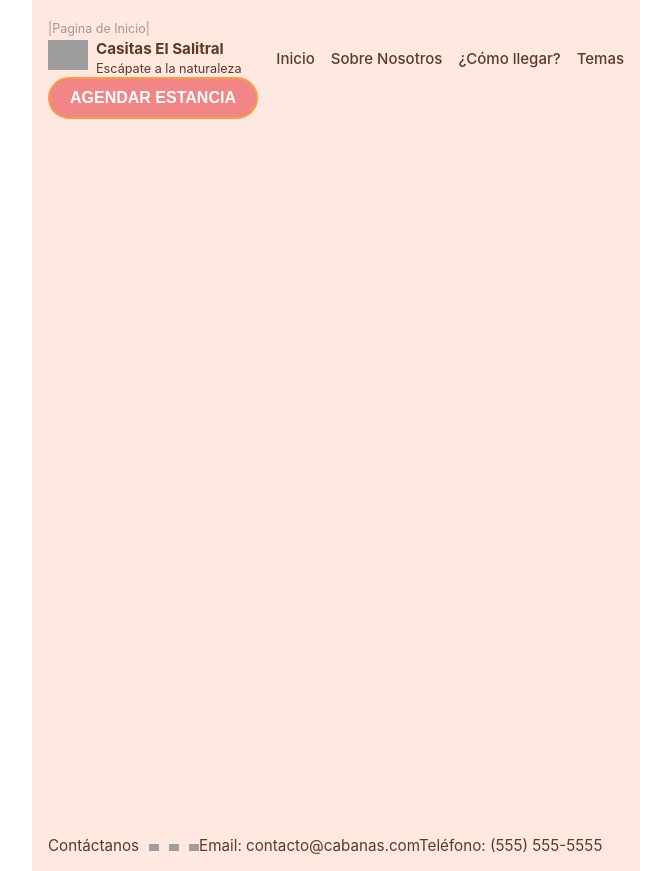
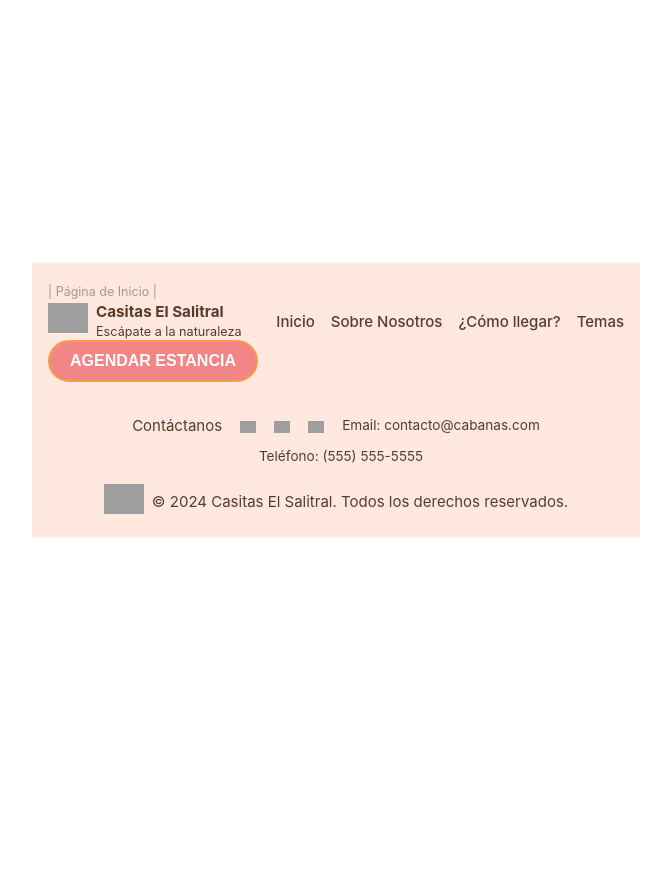
Before and after one commit to M00R3D/CasitasFront, a Vue app: page / in a window 1280 px wide. Shown: the whole page, without its empty margins (0-671 px from the left). After the commit the page ends 800 px from the top, so only its background shows below. Built offline with nearby package versions, Linux system fonts and the light colour scheme; grey boxes are pictures that could not be loaded; the HTML template or start-up script is replaced by a standard one.

Commit message:
finish footer

```diff
--- a/src/components/initialHome.vue
+++ b/src/components/initialHome.vue
@@ -1,16 +1,10 @@
 <template>
     <nav class="navStyle">
-      <span class="actual-page">
-                <small>|Pagina de Inicio|</small>
-      </span>
+      <span class="actual-page"><small>| Página de Inicio |</small></span>
       <div class="container">
         <div class="brand">
           <a href="#">
-                <img
-                src="https://i.ibb.co/Tq7v2SD/path1584.png"
-                alt="Logo"
-                class="logo"
-                />
+            <img src="https://i.ibb.co/Tq7v2SD/path1584.png" alt="Logo" class="logo" />
           </a>
           <span class="logo-text">
             Casitas El Salitral<br />
@@ -18,9 +12,7 @@
           </span>
         </div>
 
-            <button class="menu-button" @click="toggleMenu">
-            ☰
-            </button>
+        <button class="menu-button" @click="toggleMenu">☰</button>
 
         <div class="menu" :class="{ open: isOpen }">
           <a href="#">Inicio</a>
@@ -29,47 +21,27 @@
           <a href="#">Temas</a>
         </div>
 
-            <button class="btn-agendar " @click="goToAgendarCita()">
-              Agendar Estancia
-            </button>
+        <button class="btn-agendar" @click="goToAgendarCita()">Agendar Estancia</button>
       </div>
     </nav>
 
-    <body>
-        <br>
-        <br>
-        <br>
-        <br>
-        <br>
-        <br>
-        <br>
+    <div class="spacer"></div>
 
-    </body>
-
-    <footer>
-
-        <nav class="navStyle">
-            <div class="container">
-                <span class="logo-text">
-                    <a href="#"> Contáctanos</a>
-                    <a href="#">
-                        <img alt="Logo"
-                    class="small-icon" src="https://i.ibb.co/2YRBG2kk/igicon.png"/>
-                    </a>
-                    <a href="#">
-                        <img alt="Logo"
-                    class="small-icon" src="https://i.ibb.co/FLbvPqPH/fbicon.png"/>
-                    </a>
-                    <a href="#">
-                        <img alt="Logo"
-                    class="small-icon" src="https://i.ibb.co/rRDFsCTK/wpicon.png"/>
-                    </a>
+    <footer class="navStyle">
+      <div class="container footer-container">
+        <div class="footer-links">
+          <a href="#">Contáctanos</a>
+          <a href="#"><img src="https://i.ibb.co/2YRBG2kk/igicon.png" class="small-icon" /></a>
+          <a href="#"><img src="https://i.ibb.co/FLbvPqPH/fbicon.png" class="small-icon" /></a>
+          <a href="#"><img src="https://i.ibb.co/rRDFsCTK/wpicon.png" class="small-icon" /></a>
           <a href="#" class="contact-text">Email: contacto@cabanas.com</a>
-                    <a href="#" class="contact-text">Teléfono: (555) 555-5555 </a>
-
-                </span>
+          <a href="#" class="contact-text">Teléfono: (555) 555-5555</a>
         </div>
-        </nav>
+        <div class="footer-logo">
+          <a href="#"><img src="https://i.ibb.co/Tq7v2SD/path1584.png" alt="Logo" class="logo" /></a>
+          <a href="#">© 2024 Casitas El Salitral. Todos los derechos reservados.</a>
+        </div>
+      </div>
     </footer>
   </template>
 
@@ -81,6 +53,10 @@
   function toggleMenu() {
     isOpen.value = !isOpen.value
   }
+
+  function goToAgendarCita() {
+    // lógica para redirigir al modal o página correspondiente
+  }
   </script>
 
   <style scoped>
@@ -89,20 +65,21 @@
     margin: 0;
     padding: 0;
   }
-  a{
-    color:#5b3a29;
+
+  a {
+    color: #5b3a29;
+    text-decoration: none;
   }
-  .actual-page{
-    color:#1d161362;
+
+  .actual-page {
+    color: #1d161362;
   }
+
   .navStyle {
     background-color: #ffe8e0;
     padding: 1rem;
   }
-  .contact-text{
-    width: 40px;
-    align-self: end;
-  }
+
   .container {
     display: flex;
     align-items: center;
@@ -143,8 +120,6 @@
   }
 
   .menu a {
-    color: #5b3a29;
-    text-decoration: none;
     font-weight: 500;
     transition: color 0.2s;
   }
@@ -153,11 +128,52 @@
     color: #a0522d;
   }
 
-  .small-icon{
-    margin-top:5%;
-    margin-left:10px;
-    width:10px;
+  .btn-agendar {
+    padding: 10px 20px;
+    background-color: #f28585;
+    color: #fff;
+    font-size: 1rem;
+    font-weight: bold;
+    border: 2px solid #f59e42;
+    border-radius: 30px;
+    text-transform: uppercase;
+    cursor: pointer;
+    transition: background-color 0.3s, transform 0.2s;
   }
+
+  .small-icon {
+    margin-left: 10px;
+    width: 16px;
+    vertical-align: middle;
+  }
+
+  .contact-text {
+    margin-left: 10px;
+    font-size: 0.85rem;
+    display: inline-block;
+  }
+
+  .footer-container {
+    display: flex;
+    flex-direction: column;
+    align-items: center;
+    gap: 1rem;
+  }
+
+  .footer-links,
+  .footer-logo {
+    display: flex;
+    align-items: center;
+    flex-wrap: wrap;
+    gap: 0.5rem;
+    justify-content: center;
+    text-align: center;
+  }
+
+  .spacer {
+    height: 6rem;
+  }
+
   @media (max-width: 768px) {
     .menu-button {
       display: block;
@@ -173,18 +189,10 @@
     .menu.open {
       display: flex;
     }
+
+    .btn-agendar {
+      margin-top: 1rem;
     }
-  .btn-agendar {
-    padding: 10px 20px;
-    background-color: #F28585;
-    color: #fff;
-    font-size: 1rem;
-    font-weight: bold;
-    border: 2px solid #f59e42;
-    border-radius: 30px;
-    text-transform: uppercase;
-    cursor: pointer;
-    transition: background-color 0.3s, transform 0.2s;
   }
   </style>
 
```
Lines whose indentation alone changed are shown as unchanged.
